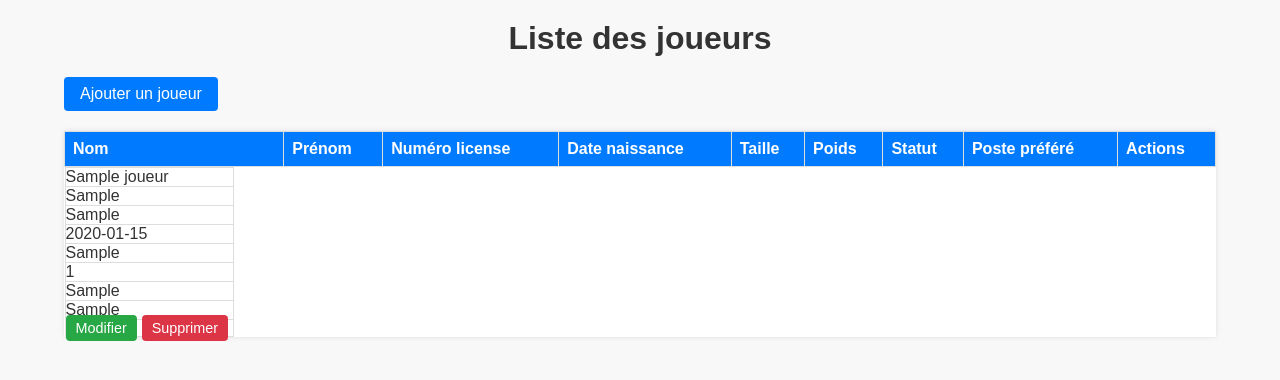
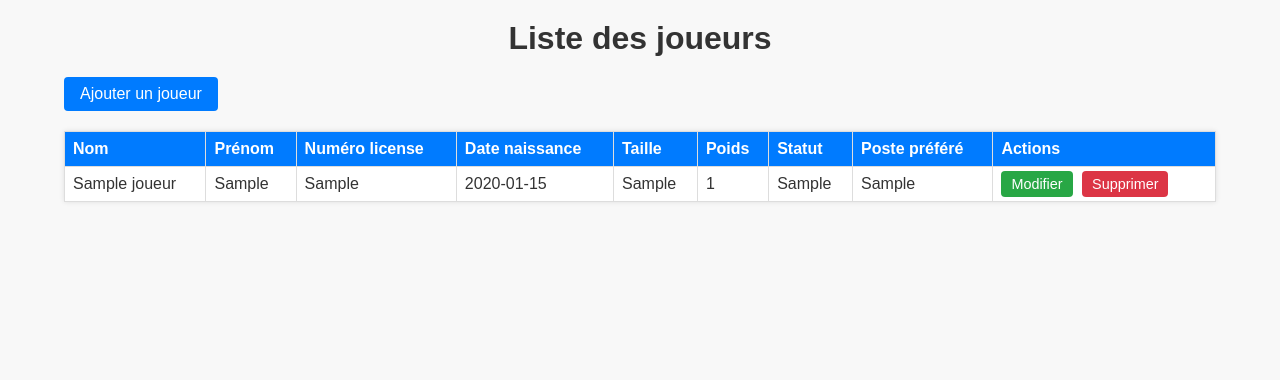
Before and after one commit to ImamMagadiyev/GestionEquipe, a PHP site: page /vue/Joueur/liste.php in a window 1280 px wide. Shown: the part 60-440 px from the top of the page. Run offline with PHP 8.4, Linux system fonts and the light colour scheme; the visitor is signed in with stand-in values (Sample User, id 1); tables that the repository leaves empty hold one stand-in row (values such as "Sample post").

Commit message:
ajout code

```diff
--- a/style.css
+++ b/style.css
@@ -288,9 +288,7 @@ table {
     overflow: visible;
 }
 
-table tr, table td {
-    display: table-row; /* assure que les selects s'affichent correctement */
-}
+
 
 /* ====== Page Connexion ====== */
 #login-page {
```
